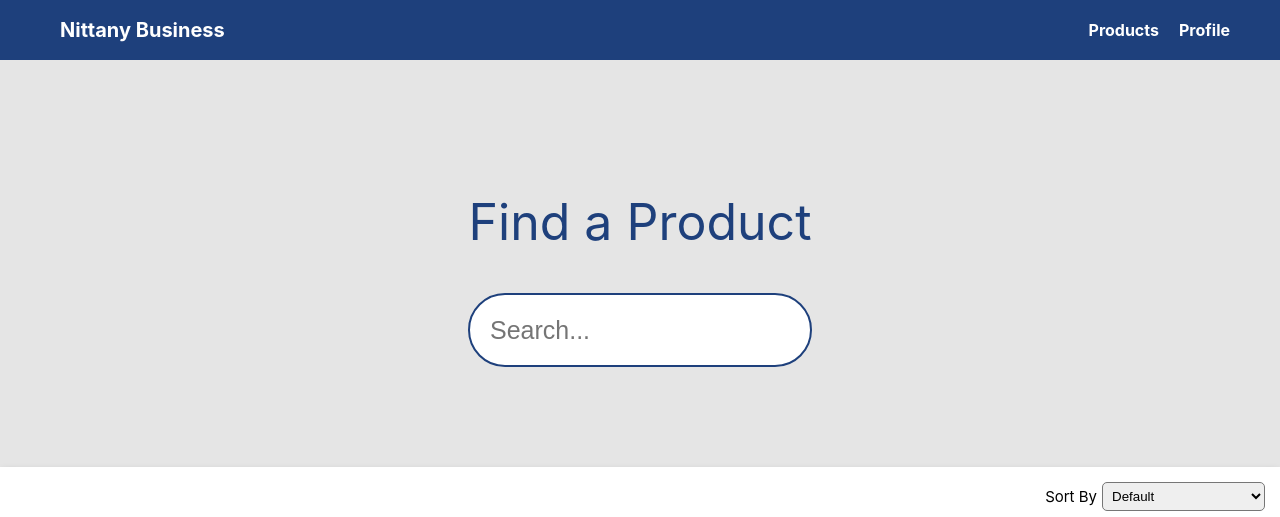
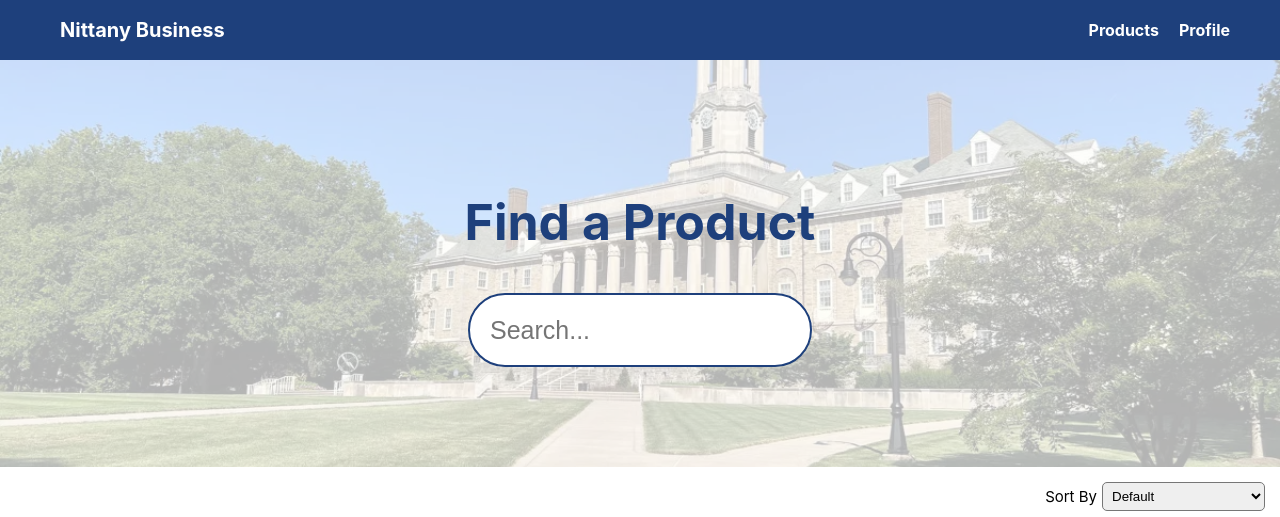
Before and after one commit to johnchoi44/NittanyBusiness, a React (Create React App) app in the folder frontend/: page /home in a window 1280 px wide. Shown: the top 517 px of the page. Built offline with nearby package versions, Linux system fonts and the light colour scheme; no server answers.

Commit message:
added background image and made some visual changes.

```diff
--- a/frontend/src/components-styles/NavBar.css
+++ b/frontend/src/components-styles/NavBar.css
@@ -10,6 +10,7 @@
     height: 40px;
     background-color: rgba(30, 64, 124);
     transition: transform 0.3s ease-in-out;
+    z-index: 100;
 }
 
 .nav-body.hidden {
--- a/frontend/src/components-styles/ProductCard.css
+++ b/frontend/src/components-styles/ProductCard.css
@@ -9,6 +9,16 @@
     border-radius: 10px;
     width: 250px;
     height: 350px;
+    transition: transform 0.3s ease, cursor 0.2s ease;
+}
+
+.product-card-div:hover {
+    cursor: pointer; /* Changes the cursor to a pointer */
+    transform: scale(1.015); /* Scales the element by 10% */
+}
+
+.product-card-div:active {
+    transform: scale(1.00); /* Scales the element by 10% */
 }
 
 .meta-data-div {
--- a/frontend/src/components-styles/Search.css
+++ b/frontend/src/components-styles/Search.css
@@ -5,7 +5,29 @@
     padding: 150px 0 100px 0;
     width: 100%;
     margin: auto;
-    background-color: #E5E5E5;
+    background-size: cover;
+    background-position: center center;
+    background-repeat: no-repeat;
+    position: relative;
+    background-color: rgba(255, 255, 255, 0.7);
+    background-image: url('./images/campus-image.jpeg');
+    z-index: 1;
+}
+
+.search-div::after {
+    content: '';
+    position: absolute;
+    top: 0;
+    left: 0;
+    right: 0;
+    bottom: 0;
+    background-color: rgba(255, 255, 255, 0.7); /* White color with 70% opacity */
+    z-index: 1; /* Places the overlay on top of the background image */
+}
+
+.search-div > * {
+    position: relative; /* Makes sure children appear above the overlay */
+    z-index: 2; /* Ensures child elements are not covered by the overlay */
 }
 
 .search {
@@ -20,5 +42,5 @@
 .search-div h2 {
     color: rgba(30, 64, 124);
     font-size: 50px;
-    font-weight: normal;
+    font-weight: bold;
 }
```
Also changed, not shown: frontend/src/components-styles/images/campus-image.jpeg (added).
